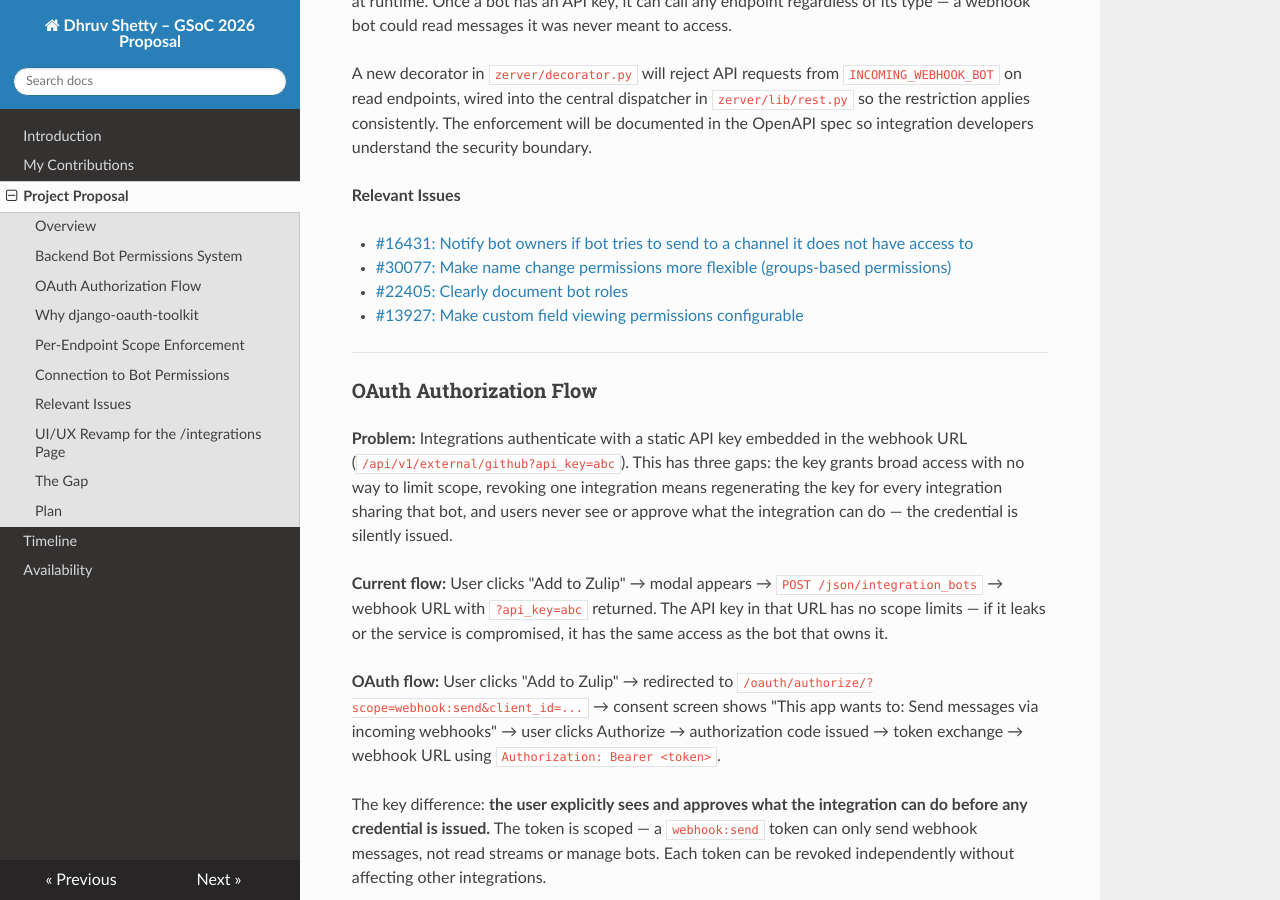
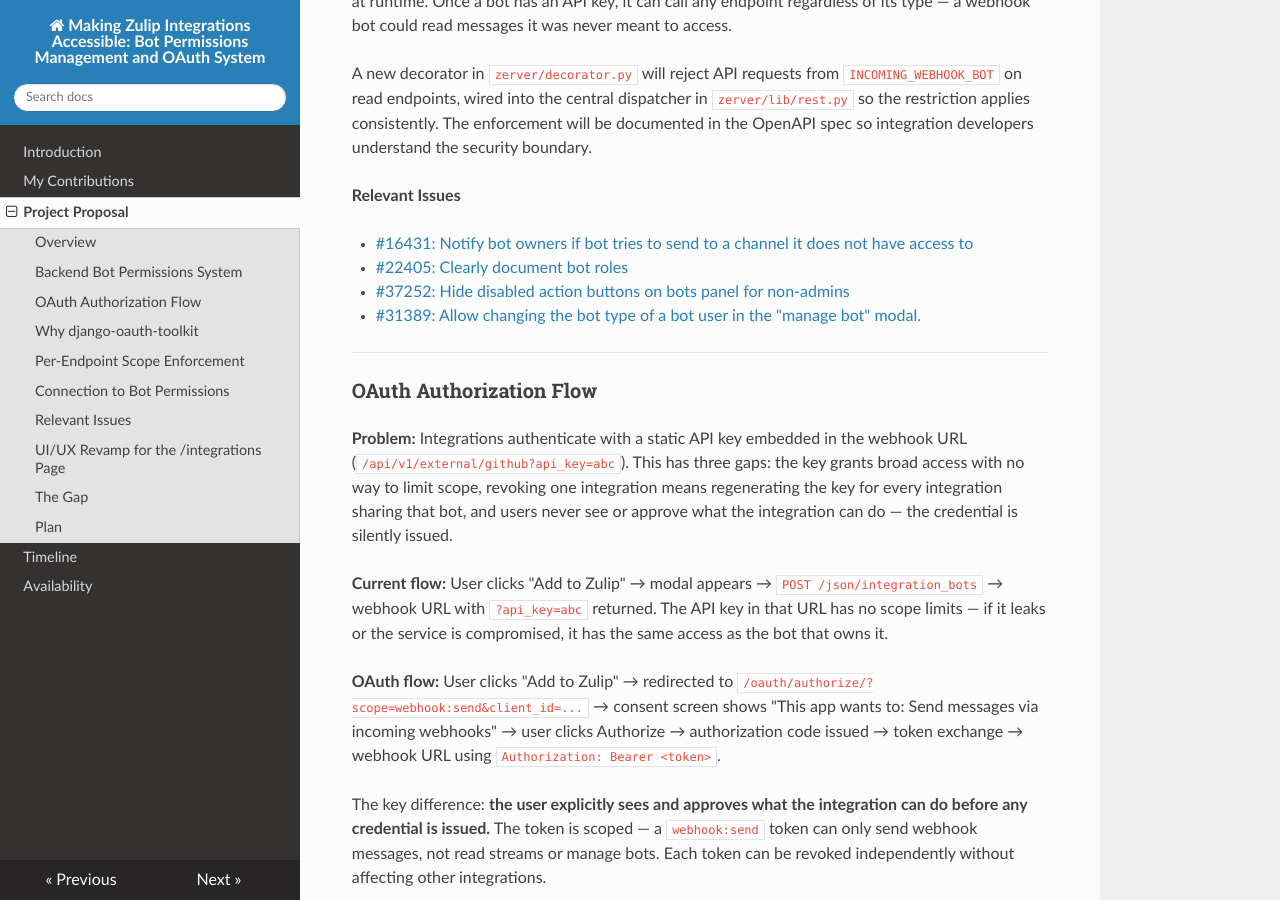
Before and after one commit to DhruvShetty22/gsoc-2026-proposal, an MkDocs documentation site: the page built from docs/implementation.md, in a window 1280 px wide and 900 px high, scrolled down 795 px. Built offline with MkDocs 1.6.1, drawn with Linux system fonts in a browser that asks for light colours; nearby versions of some CDN libraries.

```diff
--- a/docs/implementation.md
+++ b/docs/implementation.md
@@ -24,10 +24,9 @@ A new decorator in `zerver/decorator.py` will reject API requests from `INCOMING
  **Relevant Issues**
 
 - [#16431: Notify bot owners if bot tries to send to a channel it does not have access to](https://github.com/zulip/zulip/issues/16431)
-- [#30077: Make name change permissions more flexible (groups-based permissions)](https://github.com/zulip/zulip/issues/30077)
 - [#22405: Clearly document bot roles](https://github.com/zulip/zulip/issues/22405)
-- [#13927: Make custom field viewing permissions configurable](https://github.com/zulip/zulip/issues/13927)
-
+- [#37252: Hide disabled action buttons on bots panel for non-admins](https://github.com/zulip/zulip/issues/37252)
+- [#31389: Allow changing the bot type of a bot user in the "manage bot" modal.](https://github.com/zulip/zulip/issues/31389)
 ---
 
 ### OAuth Authorization Flow
--- a/mkdocs.yml
+++ b/mkdocs.yml
@@ -1,4 +1,4 @@
-site_name: Dhruv Shetty – GSoC 2026 Proposal
+site_name: "Making Zulip Integrations Accessible: Bot Permissions Management and OAuth System"
 
 theme:
   name: readthedocs
```
Also changed, not shown: docs/contributions.md (+1 -1 lines), docs/index.md (+2 -1 lines), site/404.html, site/availability/index.html, site/contributions/index.html, site/implementation/index.html, site/index.html, site/search.html, site/search/search_index.json, site/timeline/index.html, 1 other file.
